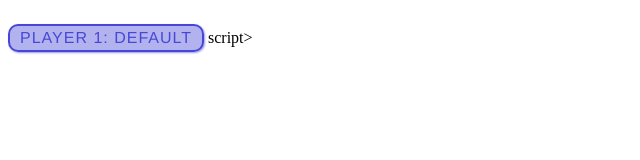
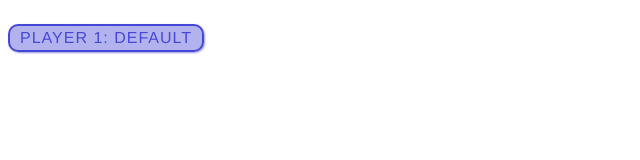
Before and after one commit to ricardojaferreira/ricarraf.github.io, a plain HTML site: page index.html in a window 1280 px wide. Shown: the full height of the page, 0-640 px from the left. Drawn offline with Linux system fonts and the light colour scheme.

Commit message:
Playing around 01A

```diff
--- a/index.html
+++ b/index.html
@@ -7,6 +7,6 @@
 </head>
 <body>
 <p>Player 1: Default</p>
-<script src="scripts/main.js"></script>script>
+<script src="scripts/main.js"></script>
 </body>
 </html>
```
